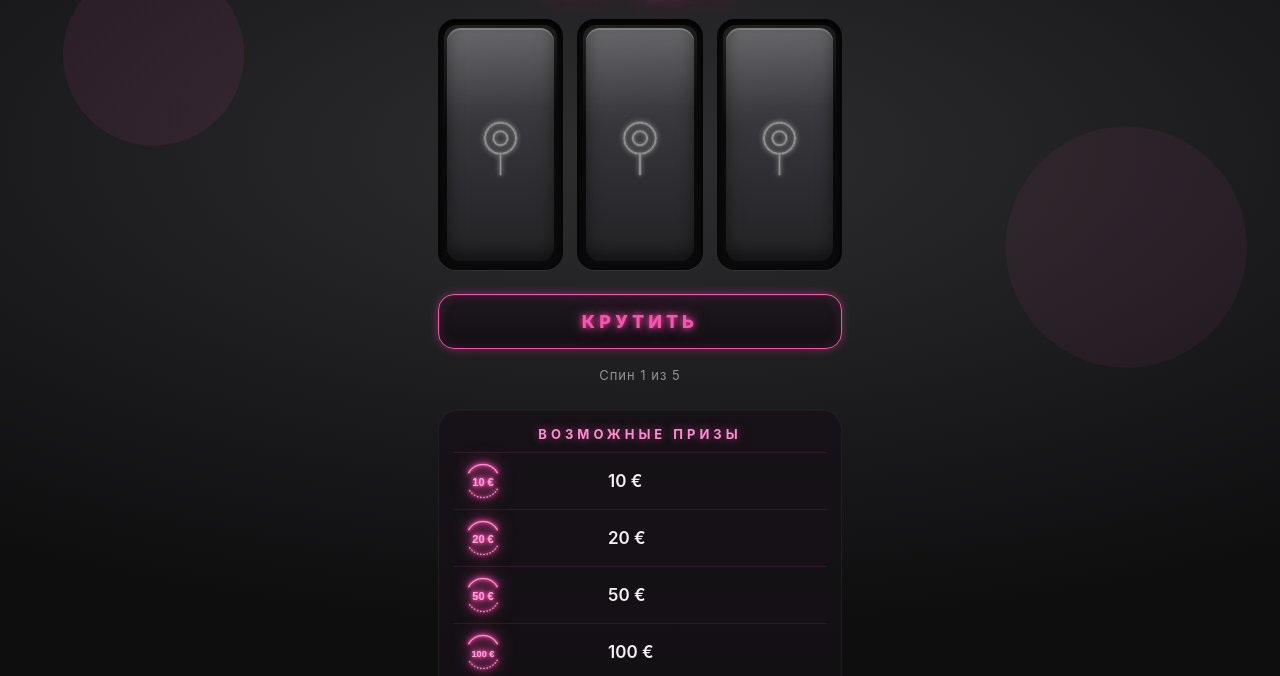
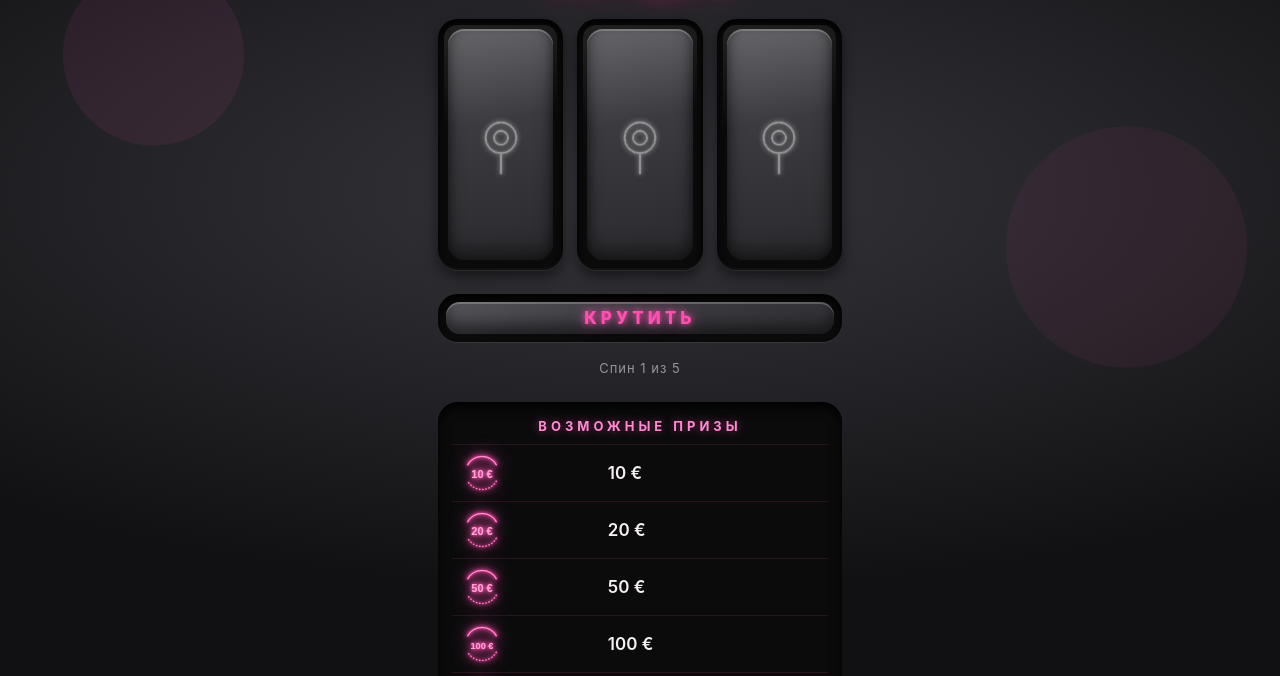
Before and after one commit to andreyporova-collab/777, a plain HTML site: page index.html in a window 1280 px wide. Shown: the part 89-765 px from the top of the page. Drawn offline with Linux system fonts and the light colour scheme.

Commit message:
Restyle whole slot to match the dashboard reference
Spin button and prize list use the same recessed black bezel and grey
glass face as the reels. Background is matte charcoal. Pink neon is the
only accent colour.

Claude-Session: https://claude.ai/code/session_01EZZwvUSm8GRiY1XDcnTkBZ

```diff
--- a/index.html
+++ b/index.html
@@ -5,7 +5,7 @@
   <meta name="viewport" content="width=device-width, initial-scale=1, viewport-fit=cover" />
   <title>Наш слот 💖</title>
   <!-- ?v= меняй при каждом обновлении, чтобы Telegram не брал старые файлы из кеша -->
-  <link rel="stylesheet" href="style.css?v=12" />
+  <link rel="stylesheet" href="style.css?v=13" />
   <!-- Telegram Web App SDK: нужен для работы внутри Telegram -->
   <script src="https://telegram.org/js/telegram-web-app.js"></script>
 </head>
--- a/style.css
+++ b/style.css
@@ -17,7 +17,7 @@ html, body {
   font-family: -apple-system, BlinkMacSystemFont, "Segoe UI", Roboto, Helvetica, Arial, sans-serif;
   color: var(--text);
   background:
-    radial-gradient(90% 60% at 50% 30%, #2e2e31 0%, #1a1a1c 60%, #0e0e0f 100%);
+    radial-gradient(80% 50% at 50% 35%, #34343a 0%, #222226 55%, #111113 100%);
   background-attachment: fixed;
   -webkit-tap-highlight-color: transparent;
   overflow-x: hidden;
@@ -92,24 +92,28 @@ html, body {
   align-items: center;
   justify-content: center;
   overflow: hidden;
-  border-radius: 18px;
-  padding: 9px;
-  background: #0a0a0b;
+  border-radius: 20px;
+  padding: 10px;
+  background: #0b0b0c;
   box-shadow:
-    inset 0 4px 10px rgba(0, 0, 0, 0.95),
-    0 1px 0 rgba(255, 255, 255, 0.06);
+    inset 0 5px 12px rgba(0, 0, 0, 0.95),
+    inset 0 -2px 0 rgba(255, 255, 255, 0.04),
+    0 1px 0 rgba(255, 255, 255, 0.07),
+    0 6px 14px rgba(0, 0, 0, 0.5);
 }
 
 /* Серое стекло клавиши: лёгкая выпуклость по верху и низу */
 .reel::before {
   content: "";
   position: absolute;
-  inset: 9px;
-  border-radius: 14px;
-  background: linear-gradient(180deg, #58585c 0%, #3a3a3e 35%, #2c2c30 70%, #232326 100%);
+  inset: 10px;
+  border-radius: 16px;
+  background: linear-gradient(170deg, #55555a 0%, #3b3b40 40%, #2a2a2e 100%);
   box-shadow:
-    inset 0 2px 0 rgba(255, 255, 255, 0.18),
-    inset 0 -8px 16px rgba(0, 0, 0, 0.5);
+    inset 0 2px 0 rgba(255, 255, 255, 0.22),
+    inset 0 -10px 18px rgba(0, 0, 0, 0.45),
+    inset 6px 0 10px -6px rgba(0, 0, 0, 0.5),
+    inset -6px 0 10px -6px rgba(0, 0, 0, 0.5);
 }
 
 /* Блик на стекле клавиши */
@@ -163,40 +167,53 @@ html, body {
 }
 
 /* ---------- Кнопка «КРУТИТЬ» ---------- */
+/* Кнопка — такая же клавиша в чёрной рамке, с розовой подсветкой надписи */
 .spin-btn {
   position: relative;
   width: 100%;
-  padding: 16px;
+  padding: 14px;
   font: inherit;
-  font-size: 18px;
+  font-size: 17px;
   font-weight: 800;
   letter-spacing: 4px;
   color: var(--neon);
-  background: linear-gradient(180deg, #1d181e 0%, #120f13 100%);
-  border: 1.5px solid var(--neon);
-  border-radius: 16px;
+  background: #0b0b0c;
+  border: none;
+  border-radius: 20px;
   cursor: pointer;
-  text-shadow: 0 0 6px var(--neon), 0 0 16px var(--neon-glow);
   box-shadow:
-    0 0 10px rgba(255, 79, 176, 0.35),
-    inset 0 0 14px rgba(255, 79, 176, 0.15),
-    inset 0 1px 0 rgba(255, 255, 255, 0.06);
-  transition: transform 0.08s, box-shadow 0.12s;
+    inset 0 5px 12px rgba(0, 0, 0, 0.95),
+    0 1px 0 rgba(255, 255, 255, 0.07);
+  transition: transform 0.08s;
 }
 
-.spin-btn:active {
-  transform: scale(0.98);
+.spin-btn::before {
+  content: "";
+  position: absolute;
+  inset: 8px;
+  border-radius: 14px;
+  background: linear-gradient(170deg, #55555a 0%, #3b3b40 45%, #2a2a2e 100%);
   box-shadow:
-    0 0 6px rgba(255, 79, 176, 0.3),
-    inset 0 0 20px rgba(255, 79, 176, 0.25);
+    inset 0 2px 0 rgba(255, 255, 255, 0.22),
+    inset 0 -8px 14px rgba(0, 0, 0, 0.45);
+  z-index: 0;
 }
+
+.spin-btn span {
+  position: relative;
+  z-index: 1;
+  text-shadow: 0 0 6px var(--neon), 0 0 16px var(--neon-glow);
+}
+
+.spin-btn:active { transform: scale(0.985); }
 
 .spin-btn:disabled {
   color: var(--muted);
-  border-color: rgba(255, 79, 176, 0.25);
+  cursor: default;
+}
+
+.spin-btn:disabled span {
   text-shadow: none;
-  box-shadow: none;
-  cursor: default;
 }
 
 /* ---------- Результат (проигрыш) ---------- */
@@ -233,9 +250,11 @@ html, body {
   margin-top: 8px;
   padding: 16px 14px 10px;
   border-radius: 20px;
-  background: linear-gradient(180deg, #161217 0%, #100d11 100%);
-  border: 1px solid var(--panel-edge);
-  box-shadow: inset 0 1px 0 rgba(255, 255, 255, 0.04);
+  background: #0b0b0c;
+  border: none;
+  box-shadow:
+    inset 0 5px 12px rgba(0, 0, 0, 0.95),
+    0 1px 0 rgba(255, 255, 255, 0.07);
 }
 
 .prizes-title {
```
